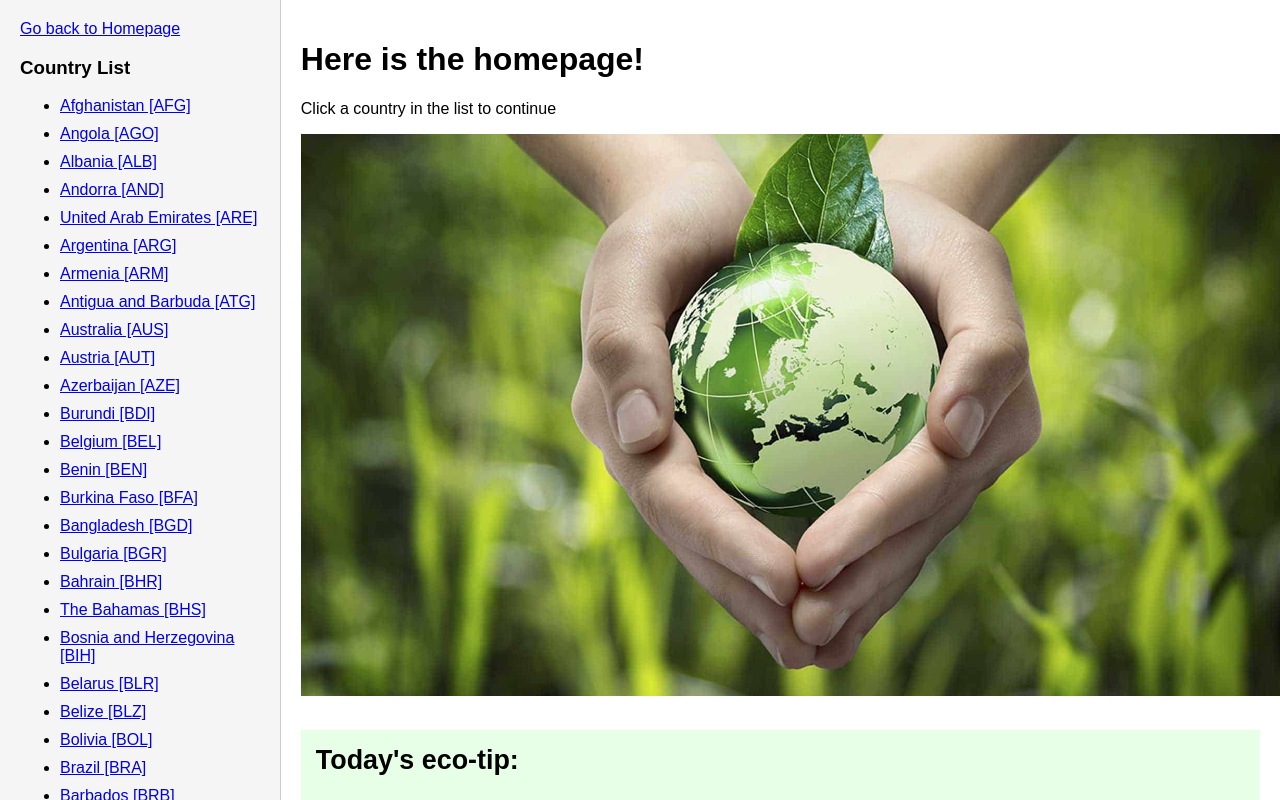
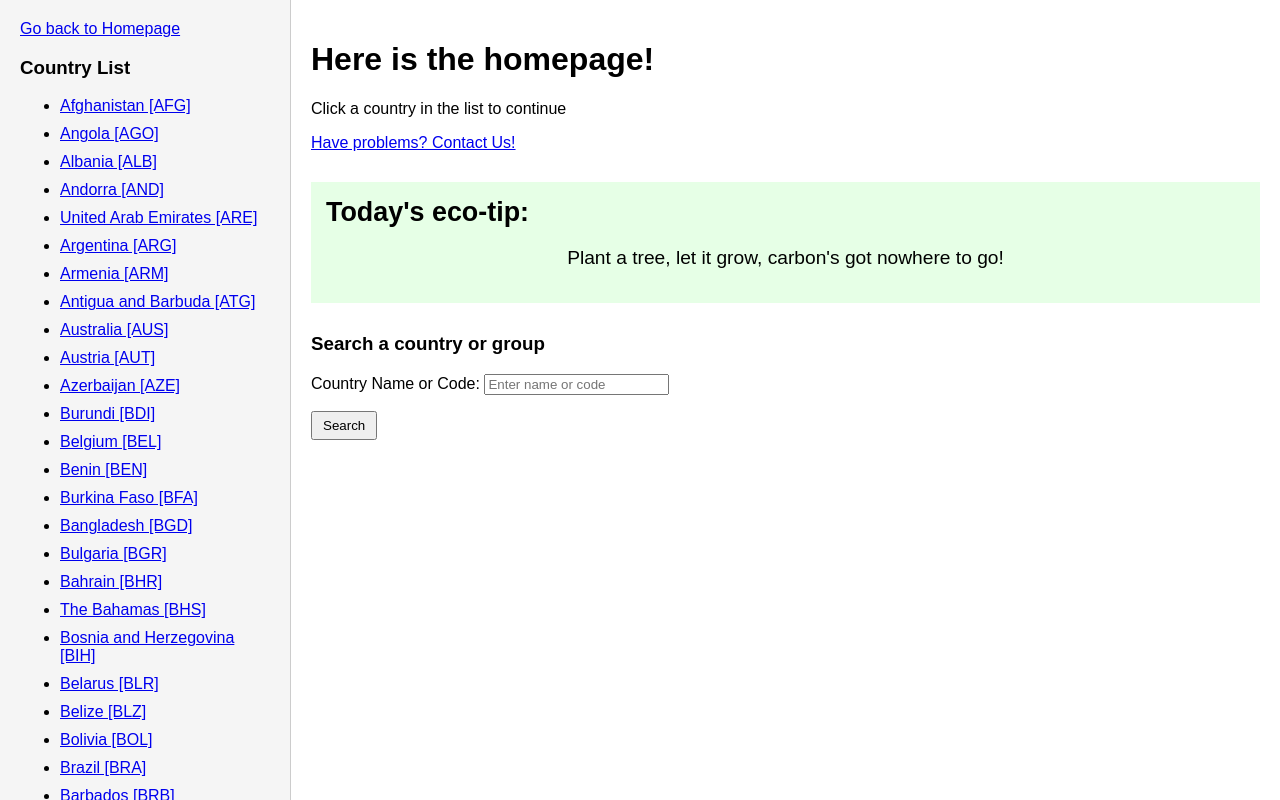
Before and after one commit to Thorki-Su/CS551Q_Assignment_1, a Django app: page /co2/ in a window 1280 px wide. Run offline with Django 4.2, Linux system fonts and the light colour scheme; data comes from the database, SQL or seed files in the repository.

Commit message:
Add a search form in homepage

```diff
--- /dev/null
+++ b/team_assignment/visual_emission/forms.py
@@ -0,0 +1,8 @@
+from django import forms
+
+class SearchForm(forms.Form):
+    input = forms.CharField(
+        label='Country Name or Code',
+        max_length=100,
+        widget=forms.TextInput(attrs={'placeholder': 'Enter name or code'})
+    )
--- a/team_assignment/visual_emission/templates/homepage.html
+++ b/team_assignment/visual_emission/templates/homepage.html
@@ -6,8 +6,8 @@
 {% block content %}
     <h1>Here is the homepage!</h1>
     <p>Click a country in the list to continue</p>
-
-    <img src="{% static 'images/green.jpg' %}" alt="A green life picture" style="width: 1000px;">
+    <a href="{% url 'co2:feedback' %}">Have problems? Contact Us!</a>
+    <!-- <img src="{% static 'images/green.jpg' %}" alt="A green life picture" style="width: 1000px;"> -->
 
     <!-- In the right part there will be some different Environmental Information. -->
     <div style='margin-top: 30px; padding: 15px; background-color: #e6ffe6; border-left: 5px soild #66cc66; font-size: 1.2em;'>
@@ -15,6 +15,21 @@
         <p style="text-align: center;">{{ eco_tip }}</p>
     </div>
 
-    <a href="{% url 'co2:feedback' %}">Have problems? Contact Us!</a>
+    <div style="margin-top: 30px;">
+        <h3>Search a country or group</h3>
+        <form method="post" style="margin-bottom: 15px;">
+            {% csrf_token %}
+            {{ form.as_p }}
+            <button type="submit" style="padding: 5px 10px;">Search</button>
+        </form>
+
+        {% if messages %}
+            <ul>
+                {% for message in messages %}
+                    <li style="color: red;">{{ message }}</li>
+                {% endfor %}
+            </ul>
+        {% endif %}
+    </div>
 
 {% endblock %}
--- a/team_assignment/visual_emission/views.py
+++ b/team_assignment/visual_emission/views.py
@@ -1,15 +1,18 @@
-from django.shortcuts import render, HttpResponse, get_object_or_404
+from django.shortcuts import render, HttpResponse, get_object_or_404, redirect
 from django.http import JsonResponse
 from .models import Country, Data
+from .forms import SearchForm
+from django.contrib import messages
 import random
 
+# Create your views here.
 # error control for 404 and 500:
 def custom_404_view(request, exception):
     return render(request, '404.html', status=404)
 
 def custom_500_view(request):
     return render(request, '500.html', status=500)
-# Create your views here.
+
 def homepage(request):
     countries = Country.objects.filter(is_country=True)
     groups = Country.objects.filter(is_country=False)
@@ -26,10 +29,29 @@ def homepage(request):
         "Clothesline dry, wave bye-bye, to the dryer's energy high!",
     ]
     random_tip = random.choice(eco_tips)
+
+    form = SearchForm() # this is a form user can search for a concrete country
+    if request.method == 'POST':
+        form = SearchForm(request.POST)
+        if form.is_valid():
+            input = form.cleaned_data['input']
+            country = Country.objects.filter(country_name__iexact=input).first() #first search by country_name
+            if not country:
+                country = Country.objects.filter(country_code__iexact=input).first() #if not find, try with country code
+
+            if country:
+                if country.is_country:
+                    return redirect('co2:country_detail', country_id=country.id)
+                else:
+                    return redirect('co2:group_detail', group_id=country.id)
+            else:
+                messages.warning(request, 'Cannot find the country!')
+
     context = {
         'countries': countries,
         'groups': groups,
-        'eco_tip':random_tip
+        'eco_tip':random_tip,
+        'form': form,
     }
     return render(request, 'homepage.html', context=context)
 
```
Also changed, not shown: team_assignment/team_assignment/settings.py (+9 -1 lines), team_assignment/visual_emission/management/commands/parse_cities.py (+31 -23 lines).
